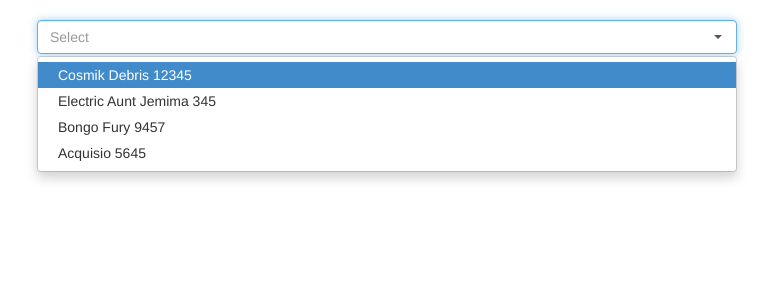
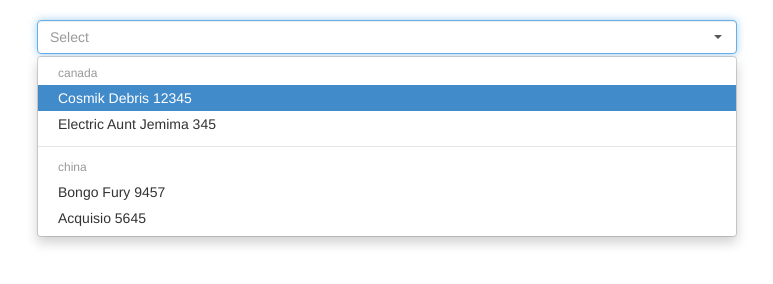
Before and after one commit to alannesta/dropdown-components, a website: page app/index.html at #/about in a window 1280 px wide. Both pictures are taken after a click on the button "Select". Shown: the whole page, without its empty margins (253-1026 px from the left). Drawn offline with nearby package versions, Linux system fonts and the light colour scheme; files that its build step writes are made by us from their sources.

Commit message:
enable groupby

```diff
--- a/app/scripts/controllers/about.js
+++ b/app/scripts/controllers/about.js
@@ -3,14 +3,15 @@
 angular.module('angularTestApp').controller('aboutCtrl', ['$interval','$scope',function($interval, $scope){
 
 	$scope.users = [
-      {budgetshare: 1233.86,publisher: 'Cosmik Debris', rollover: 12345, adjustment: 434, ebudget: 34234},
-      {budgetshare: 633.86,publisher: 'Electric Aunt Jemima', rollover: 345, adjustment: 341, ebudget: 1234},
-      {budgetshare: 33.86,publisher: 'Bongo Fury', rollover: 9457, adjustment: 50, ebudget: 8744},
-      {budgetshare: 823.86,publisher: 'Acquisio', rollover: 5645, adjustment: 984, ebudget: 9334}
+      {country: 'canada',publisher: 'Cosmik Debris', rollover: 12345, adjustment: 434, ebudget: 34234},
+      {country: 'canada',publisher: 'Electric Aunt Jemima', rollover: 345, adjustment: 341, ebudget: 1234},
+      {country: 'china',publisher: 'Bongo Fury', rollover: 9457, adjustment: 50, ebudget: 8744},
+      {country: 'china',publisher: 'Acquisio', rollover: 5645, adjustment: 984, ebudget: 9334}
     ];
 
     $scope.selection = {
       selected: null
+      // selected: $scope.users[2]
     };
 
     $scope.$watch('selection.selected', function(newVal){
--- a/app/scripts/directives/dropdown-items.html
+++ b/app/scripts/directives/dropdown-items.html
@@ -1,5 +1,7 @@
 <ul class="acq-dropdown-item dropdown-menu" ng-show="$select.items.length > 0">
-  <li>
+  <li class = "ui-select-choices-group">
+  	<div class="divider" ng-show="$select.isGrouped && $index > 0"></div>
+  	<div ng-show="$select.isGrouped" class="ui-select-choices-group-label dropdown-header" ng-bind="$group.name"></div>
     <div class="acq-dropdown-item-row" ng-class="{active: $select.isActive(this), disabled: $select.isDisabled(this)}">
       <a href="javascript:void(0)" class="acq-dropdown-item-row-inner"></a>		<!-- class only used as selector -->
     </div>
--- a/app/scripts/directives/dropdown-items.js
+++ b/app/scripts/directives/dropdown-items.js
@@ -26,14 +26,14 @@
         return function link(scope, element, attrs, $select, transcludeFn) {
           // var repeat = RepeatParser.parse(attrs.repeat);
           var groupByExp = attrs.groupBy;
-
+          if(groupByExp) {
+            var groups = element.querySelectorAll('.ui-select-choices-group');
+            groups.attr('ng-repeat', RepeatParser.getGroupNgRepeatExpression());
+          }
 
           $select.parseRepeatAttr(attrs.repeat, groupByExp); //Result ready at $select.parserResult
 
           var choices = element.querySelectorAll('.acq-dropdown-item-row');
-          //if (choices.length !== 1) {
-          //  throw uiSelectMinErr('rows', "Expected 1 .acq-dropdown-item-row but got '{0}'.", choices.length);
-          //}
 
           choices.attr('ng-repeat', RepeatParser.getNgRepeatExpression($select.parserResult.itemName, '$select.items', $select.parserResult.trackByExp, groupByExp))
             .attr('ng-if', '$select.open') //Prevent unnecessary watches when dropdown is closed
@@ -41,9 +41,6 @@
             .attr('ng-click', '$select.select(' + $select.parserResult.itemName + ',false,$event)');
 
           var rowsInner = element.querySelectorAll('.acq-dropdown-item-row-inner');
-          //if (rowsInner.length !== 1) throw uiSelectMinErr('rows', "Expected 1 .acq-dropdown-item-row-inner but got '{0}'.", rowsInner.length);
-          // rowsInner.attr('uis-transclude-append', ''); //Adding uisTranscludeAppend directive to row element after choices element has ngRepeat
-
           transcludeFn(scope, function(clone){
             rowsInner.append(clone);
           });
--- a/app/scripts/directives/dropdown-list.js
+++ b/app/scripts/directives/dropdown-list.js
@@ -64,7 +64,6 @@
 
           return inputValue;
         });
-
         //Set reference to ngModel from dropdownListCtrl
         $select.ngModel = ngModel;
 
--- a/app/scripts/directives/dropdownListCtrl.js
+++ b/app/scripts/directives/dropdownListCtrl.js
@@ -24,13 +24,14 @@
 
   module.controller('dropdownListCtrl', function ($scope, $element, $timeout, $filter, RepeatParser) {
 
-    console.log('dropdownListCtrl init');
+    console.log($scope.$eval('"alan"'));
+    console.log($scope.$eval('alan'));
 
     var ctrl = this;
     ctrl.items = [];
     ctrl.placeholder = 'Select';
     ctrl.selected = undefined;
-    ctrl.disabled = undefined
+    ctrl.disabled = false;
     ctrl.activeIndex = 0;   // index of currently selected model
     // ctrl.searchEnabled = false;
     // ctrl.multiple = false;
@@ -82,7 +83,6 @@
 
       // See https://github.com/angular/angular.js/blob/v1.2.15/src/ng/directive/ngRepeat.js#L259
       $scope.$watchCollection(ctrl.parserResult.source, function (items) {
-
         if (items === undefined || items === null) {
           // If the user specifies undefined or null => reset the collection
           // Special case: items can be undefined if the user did not initialized the collection on the scope
@@ -101,10 +101,17 @@
             } else {
               setItemsFn(items);
             }
+
             ctrl.ngModel.$modelValue = null; //Force scope model value and ngModel value to be out of sync to re-run formatters
           }
         }
       });
+    };
+
+    ctrl.findGroupByName = function(name) {
+      return ctrl.groups && ctrl.groups.filter(function(group) {
+        return group.name === name;
+      })[0];
     };
 
     ctrl.setActiveItem = function (item) {
--- a/app/views/about.html
+++ b/app/views/about.html
@@ -4,7 +4,7 @@
 		<span ng-bind="$select.selected.publisher"></span>		<!-- automatically transcuded, can get the $select scope from acq-dropdown-list -->
 		<span ng-bind="$select.selected.rollover"></span>
 	</acq-dropdown-selected>
-	<acq-dropdown-items repeat = "user in users">
+	<acq-dropdown-items group-by="'country'" repeat = "user in users">
 		<span ng-bind="user.publisher"></span>
 		<span ng-bind="user.rollover"></span>
 	</acq-dropdown-items>
```
Also changed, not shown: app/index.html (indentation only).
